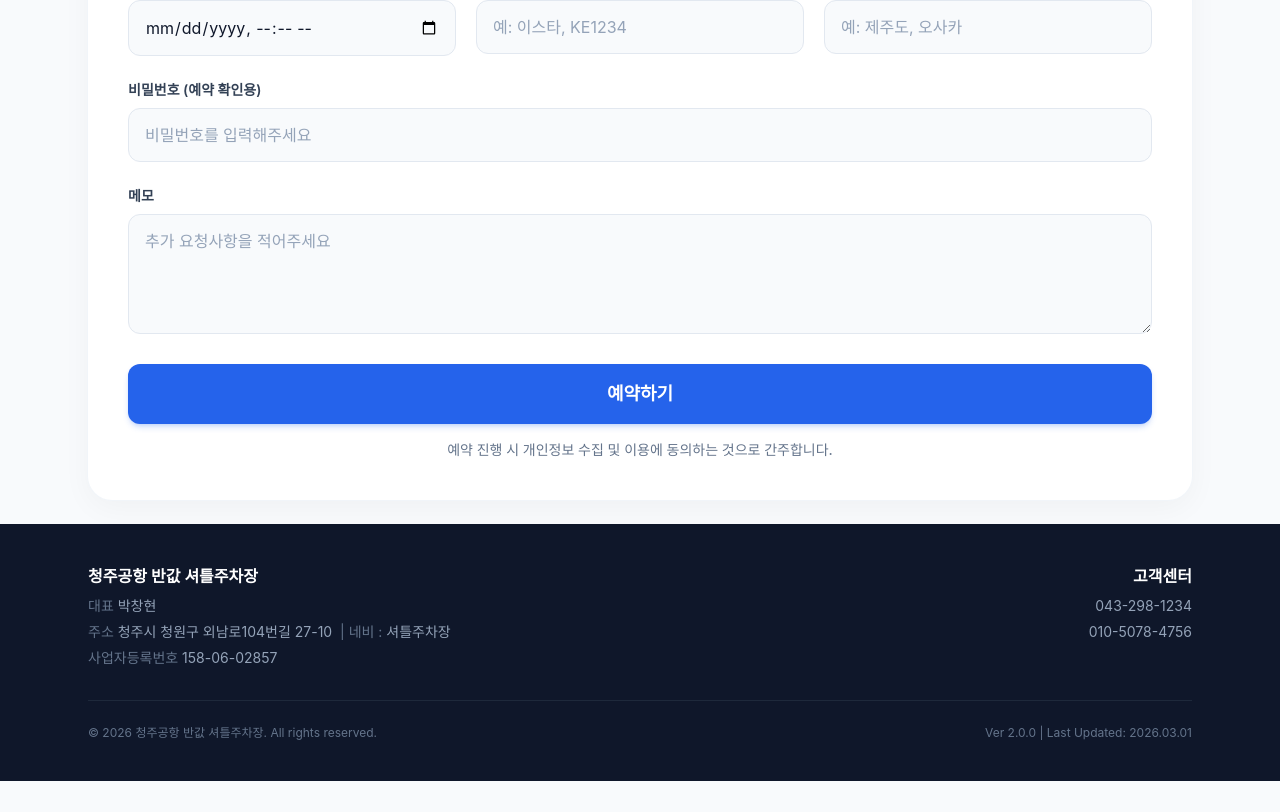
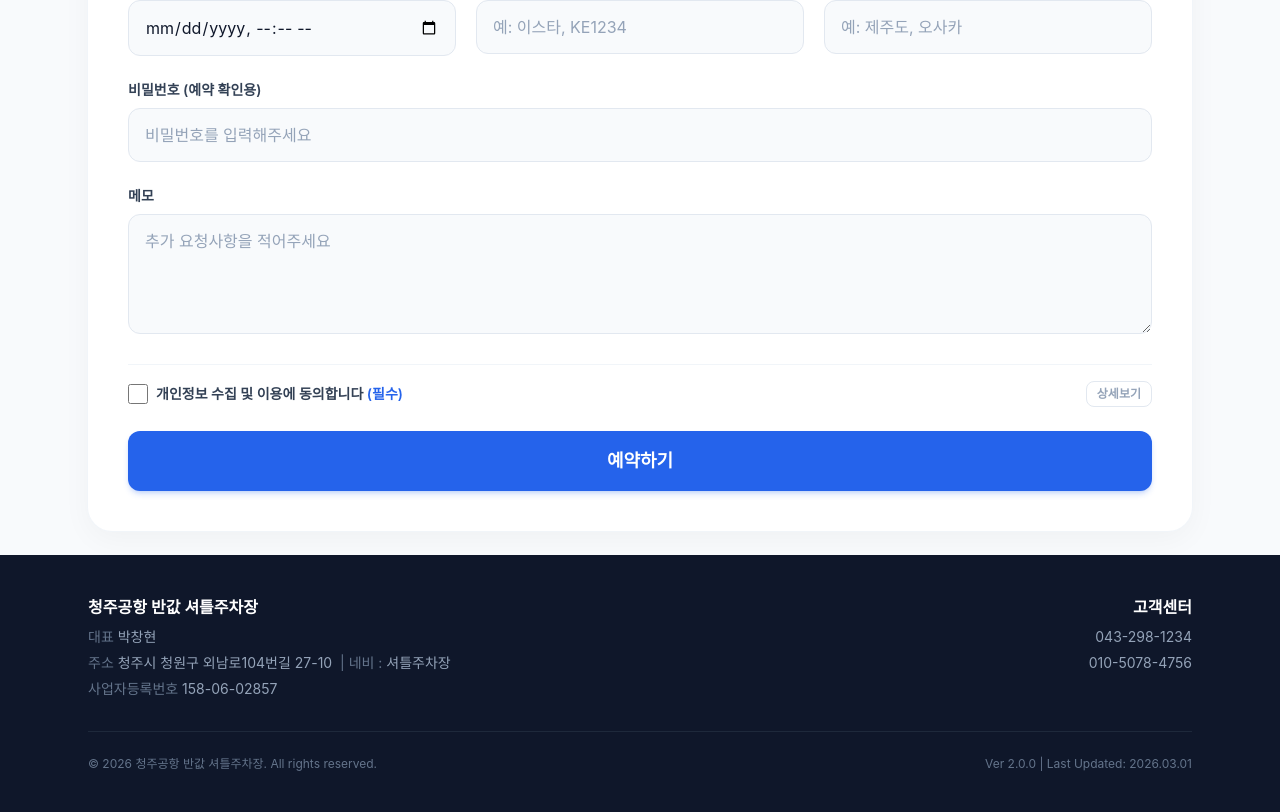
Before and after one commit to blueeye2024/parking, a React (Vite) app in the folder frontend/: page / in a window 1280 px wide. Shown: the part 1262-2074 px from the top of the page. Before the commit the page ends 2043 px from the top, so only its background shows below. Built offline with nearby package versions, Linux system fonts and the light colour scheme; a web font is replaced by a local one.

Commit message:
feat: add personal information agreement section to Reserve.jsx

```diff
--- a/frontend/src/components/Reserve.jsx
+++ b/frontend/src/components/Reserve.jsx
@@ -21,6 +21,8 @@ const Reserve = () => {
     const [loading, setLoading] = useState(false);
     const [completedReservation, setCompletedReservation] = useState(null);
     const [showWashModal, setShowWashModal] = useState(false);
+    const [agreed, setAgreed] = useState(false);
+    const [showAgreedDetails, setShowAgreedDetails] = useState(false);
 
     const handleChange = (e) => {
         const { name, value } = e.target;
@@ -85,6 +87,11 @@ const Reserve = () => {
             return;
         }
 
+        if (!agreed) {
+            setStatus({ type: 'error', message: '개인정보 수집 및 이용에 동의해야 예약이 가능합니다.' });
+            return;
+        }
+
         const dropOffMinutes = new Date(formData.drop_off_time).getMinutes();
         if (dropOffMinutes % 30 !== 0) {
             setStatus({ type: 'error', message: '주차장 도착 시간은 30분 단위(00분, 30분)로만 예약 가능합니다.' });
@@ -102,6 +109,7 @@ const Reserve = () => {
                 car_type: '', car_number: '', name: '', phone: '',
                 drop_off_time: '', pick_up_time: '', companions: '', flight_number: '', destination: '', memo: '', password: '', hand_wash: 'N'
             });
+            setAgreed(false);
         } catch (err) {
             console.error(err);
             setStatus({
@@ -307,6 +315,47 @@ const Reserve = () => {
                                 <textarea className={`${inputClass} min-h-[120px] resize-y py-3`} name="memo" value={formData.memo} onChange={handleChange} placeholder="추가 요청사항을 적어주세요" />
                             </div>
 
+                            {/* Agreement Section */}
+                            <div className="space-y-3 pt-4 border-t border-slate-100">
+                                <div className="flex items-center justify-between">
+                                    <label className="flex items-center gap-2 cursor-pointer group">
+                                        <input
+                                            type="checkbox"
+                                            checked={agreed}
+                                            onChange={(e) => setAgreed(e.target.checked)}
+                                            className="w-5 h-5 rounded border-slate-300 text-brand focus:ring-brand cursor-pointer"
+                                            required
+                                        />
+                                        <span className="text-sm font-semibold text-slate-700 group-hover:text-slate-900 transition-colors">
+                                            개인정보 수집 및 이용에 동의합니다 <span className="text-brand">(필수)</span>
+                                        </span>
+                                    </label>
+                                    <button
+                                        type="button"
+                                        onClick={() => setShowAgreedDetails(!showAgreedDetails)}
+                                        className="text-xs font-bold text-slate-400 hover:text-brand border border-slate-200 hover:border-brand px-2.5 py-1 rounded-lg transition-all"
+                                    >
+                                        {showAgreedDetails ? '접기' : '상세보기'}
+                                    </button>
+                                </div>
+
+                                {showAgreedDetails && (
+                                    <div className="bg-slate-50 rounded-xl p-4 text-xs text-slate-600 leading-relaxed max-h-40 overflow-y-auto custom-scrollbar border border-slate-100 animate-slide-up">
+                                        <p className="font-bold mb-2">1. 수집하는 개인정보 항목</p>
+                                        <p className="mb-3">성명, 연락처, 차량번호, 차량종류</p>
+
+                                        <p className="font-bold mb-2">2. 개인정보 수집 및 이용 목적</p>
+                                        <p className="mb-3">주차대행 예약 관리, 서비스 안내 및 SMS 발송</p>
+
+                                        <p className="font-bold mb-2">3. 개인정보의 보유 및 이용기간</p>
+                                        <p className="mb-3">서비스 완료 후 1년 (관계 법령에 따라 보존이 필요한 경우 해당 기간 보관)</p>
+
+                                        <p className="font-bold mb-2">4. 동의 거부권 및 불이익</p>
+                                        <p>고객님은 개인정보 수집 및 이용에 동의하지 않을 권리가 있으나, 동의 거부 시 예약 서비스 이용이 제한될 수 있습니다.</p>
+                                    </div>
+                                )}
+                            </div>
+
                             {/* Submit */}
                             <div>
                                 <button
@@ -316,9 +365,6 @@ const Reserve = () => {
                                 >
                                     {loading ? '예약 중...' : '예약하기'}
                                 </button>
-                                <p className="text-center text-sm text-slate-500 mt-4 font-medium">
-                                    예약 진행 시 개인정보 수집 및 이용에 동의하는 것으로 간주합니다.
-                                </p>
                             </div>
                         </form>
                     )}
```
Also changed, not shown: frontend/public/images/direction1.png (added), 1 other file (tests, documents, lock files or other folders).
